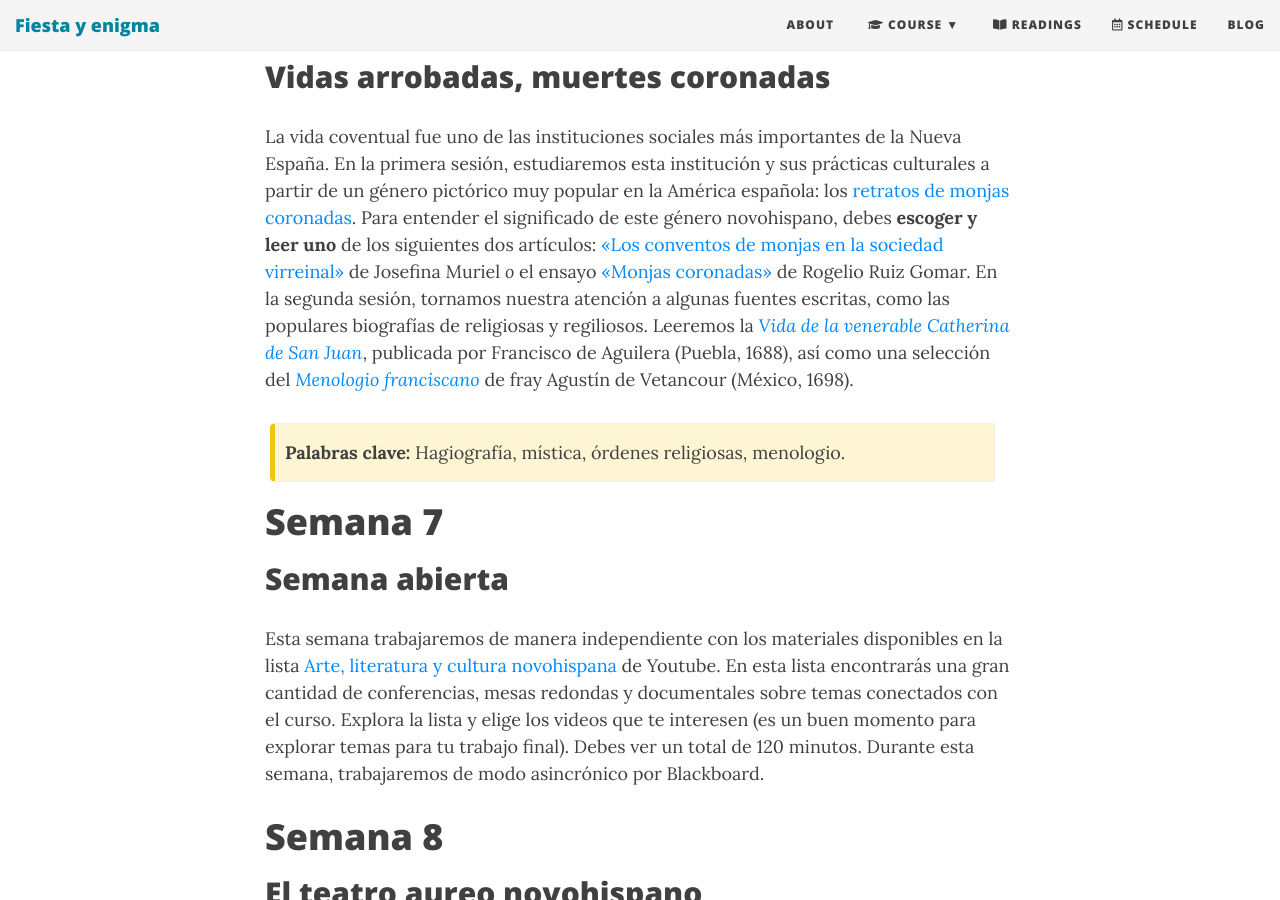
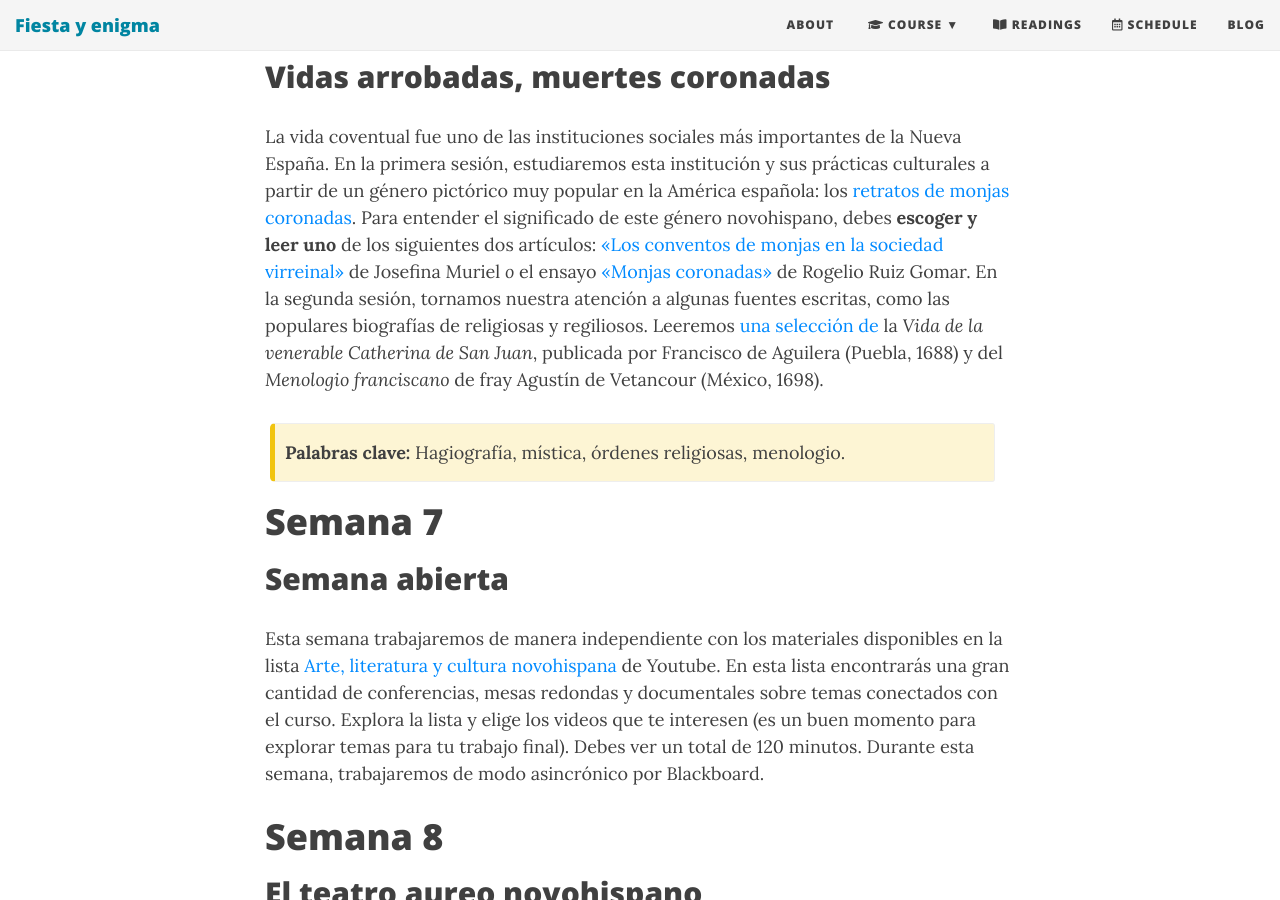
Before and after one commit to Hipomenes/novohispana, a Jekyll site: the page built from syllabus.md, in a window 1280 px wide and 900 px high, scrolled down 3912 px. Built offline with Jekyll 4.4.1, drawn with Linux system fonts in a browser that asks for light colours; nearby versions of some CDN libraries.

Commit message:
Update syllabus.md

```diff
--- a/syllabus.md
+++ b/syllabus.md
@@ -68,7 +68,7 @@ Esta semana  continuaremos nuestro estudio del mestizaje en la Nueva Espala, tor
 
 La vida coventual fue uno de las instituciones sociales más importantes de la Nueva España. En la primera sesión, estudiaremos esta institución y sus prácticas culturales a partir de un género pictórico muy popular en la América española: los [retratos de monjas coronadas](https://www.letraslibres.com/mexico-espana/monjas-coronadas-una-exposicion-pintura-novohispana). Para entender el significado de este género novohispano, debes **escoger y leer uno** de los siguientes dos artículos:  [«Los conventos de monjas en la sociedad virreinal»](https://drive.google.com/file/d/1IeKalbKkY1AmQv_tKxQMpRuIijg02wdB/view?usp=sharing) de Josefina Muriel *o* el ensayo [«Monjas coronadas»](https://drive.google.com/file/d/1QwWesZYVviKxC3QKGaOl7EBIYS_2b25R/view?usp=sharing) de Rogelio Ruiz Gomar.
 En la segunda sesión, tornamos nuestra atención a algunas fuentes escritas, como las populares biografías de religiosas y regiliosos.
-Leeremos la [*Vida de la venerable Catherina de San Juan*](https://drive.google.com/file/d/1vXrABgEm7HKfd7M_oaAfeurGxZX1nWGD/view?usp=sharing), publicada por Francisco de Aguilera (Puebla, 1688), así como una selección del [*Menologio franciscano*](https://drive.google.com/file/d/1vXrABgEm7HKfd7M_oaAfeurGxZX1nWGD/view?usp=sharing) de fray Agustín de Vetancour (México, 1698).
+Leeremos [una selección de](https://drive.google.com/file/d/1vXrABgEm7HKfd7M_oaAfeurGxZX1nWGD/view?usp=sharing) la *Vida de la venerable Catherina de San Juan*, publicada por Francisco de Aguilera (Puebla, 1688) y del *Menologio franciscano* de fray Agustín de Vetancour (México, 1698).
 
 {: .box-warning}
 **Palabras clave:** Hagiografía, mística, órdenes religiosas, menologio.
```
